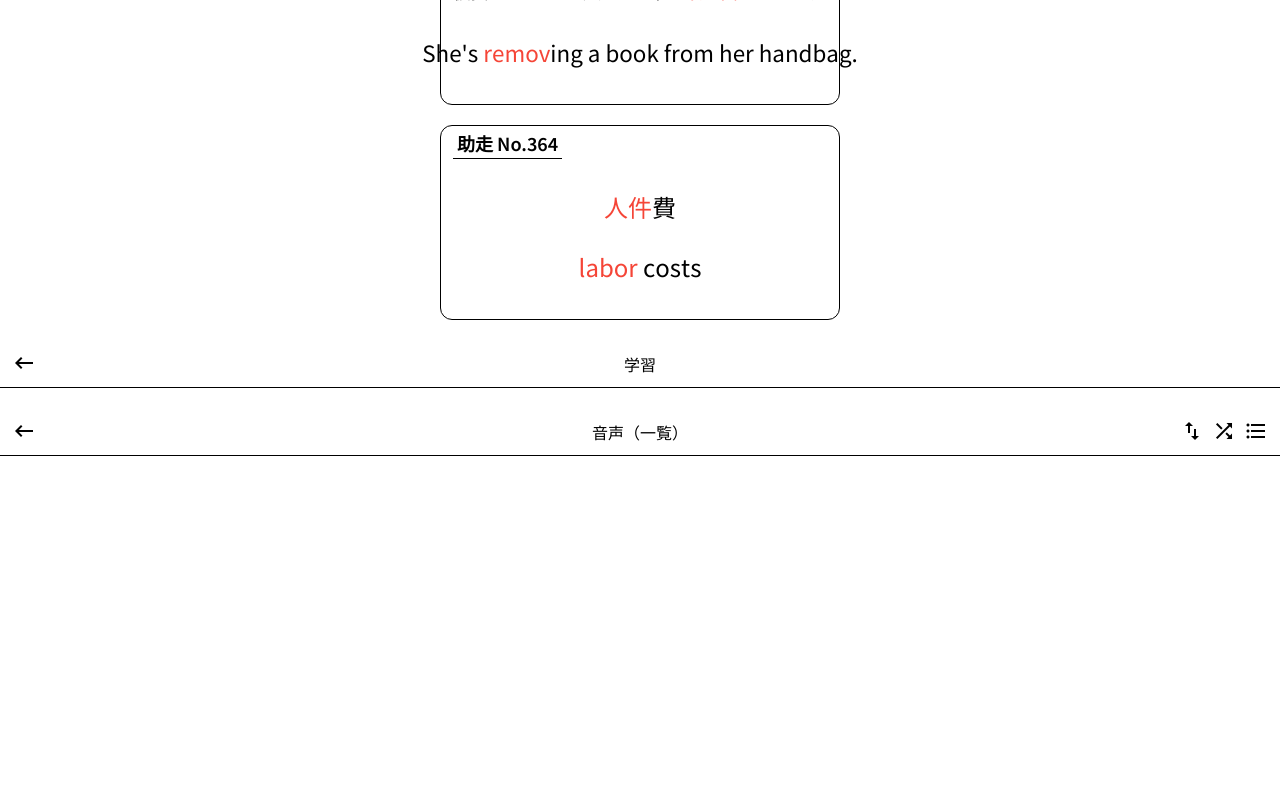
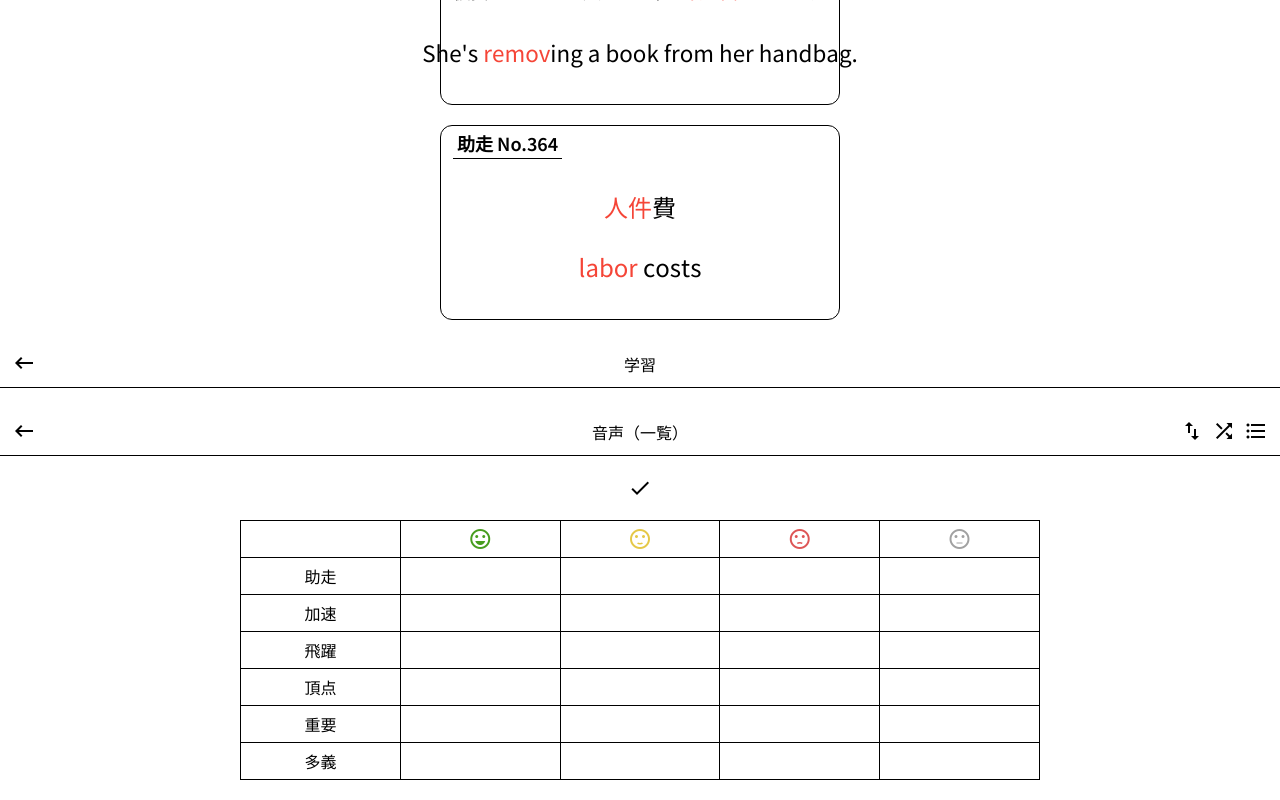
Before and after one commit to hayato24s/wordbook, a Vue app: page /preview in a window 1280 px wide. Shown: the part 2102-2902 px from the top of the page. Before the commit the page ends 2578 px from the top, so only its background shows below. Built offline with nearby package versions, Linux system fonts and the light colour scheme.

Commit message:
add: component Table

```diff
--- /dev/null
+++ b/src/components/Checkbox.vue
@@ -0,0 +1,29 @@
+<script lang="ts">
+import { defineComponent } from "@vue/runtime-core";
+
+export default defineComponent({
+  name: "CheckBox",
+  props: {
+    checked: {
+      type: Boolean,
+      required: true,
+    },
+  },
+  setup() {},
+});
+</script>
+
+<template>
+  <div class="check-box">
+    <div v-show="checked" class="check-box__icon material-icons">check</div>
+  </div>
+</template>
+
+<style lang="scss" scoped>
+@import "~/scss/main.scss";
+
+.check-box {
+  width: 2.4rem;
+  height: 2.4rem;
+}
+</style>
--- /dev/null
+++ b/src/components/Table.vue
@@ -0,0 +1,77 @@
+<script lang="ts">
+import { defineComponent, PropType } from "@vue/runtime-core";
+import { Evaluation, evaluations } from "~/entities/evaluation";
+import { chapters, chapterMap, Chapter } from "~/entities/word";
+import CheckBox from "~/components/CheckBox.vue";
+import Face from "~/components/Face.vue";
+
+export default defineComponent({
+  name: "Table",
+  components: {
+    CheckBox,
+    Face,
+  },
+  props: {
+    filter: {
+      type: Object as PropType<Record<Chapter, Record<Evaluation, boolean>>>,
+      required: true,
+    },
+  },
+  emits: ["update:filter"],
+  setup() {
+    return {
+      evaluations,
+      chapters,
+      chapterMap,
+    };
+  },
+});
+</script>
+
+<template>
+  <div class="table">
+    <div class="table__data" />
+    <template v-for="evaluation in evaluations" :key="evaluation">
+      <div class="table__data">
+        <Face :name="evaluation" />
+      </div>
+    </template>
+    <template v-for="(chapter, i) in chapters" :key="chapter">
+      <div class="table__data">
+        {{ chapterMap[chapter] }}
+      </div>
+      <template v-for="(evaluation, j) in evaluations" :key="i * 4 + j">
+        <div
+          @click="$emit('update:filter', { chapter, evaluation })"
+          class="table__data"
+        >
+          <CheckBox :checked="filter[chapter][evaluation]" />
+        </div>
+      </template>
+    </template>
+  </div>
+</template>
+
+<style lang="scss" scoped>
+@import "~/scss/main.scss";
+
+.table {
+  width: min(90%, 80rem);
+  padding: 1px;
+
+  display: grid;
+  grid-template-columns: repeat(5, 1fr);
+  grid-template-rows: repeat(7, 3.6rem);
+  gap: 1px;
+
+  background: $black;
+
+  font-size: 1.6rem;
+
+  &__data {
+    background: $white;
+    @include button-cursor;
+    @include center-flex;
+  }
+}
+</style>
--- a/src/entities/word.ts
+++ b/src/entities/word.ts
@@ -28,6 +28,15 @@ export type Word = {
 };
 
 export type ChapterJa = "助走" | "加速" | "飛躍" | "頂点" | "重要" | "多義";
+
+export const chapters: Chapter[] = [
+  "Beginning",
+  "Acceleration",
+  "Leap",
+  "Top",
+  "Important",
+  "Multiple",
+];
 
 export const chapterMap: Record<Chapter, ChapterJa> = {
   Beginning: "助走",
--- a/src/pages/Preview.vue
+++ b/src/pages/Preview.vue
@@ -1,14 +1,16 @@
 <script lang="ts">
-import { defineComponent, onMounted, ref } from "@vue/runtime-core";
+import { defineComponent, ref, reactive } from "@vue/runtime-core";
 import Button from "~/components/Button.vue";
 import IconButton from "~/components/IconButton.vue";
 import SvgWrapper from "~/components/SvgWrapper.vue";
 import Face from "~/components/Face.vue";
 import EvaluationButton from "~/components/EvaluationButton.vue";
 import Question from "~/components/Question.vue";
-import { Word } from "~/entities/word";
-import { Context } from "vm";
+import { Chapter, chapters, Word } from "~/entities/word";
 import Header from "~/components/Header.vue";
+import Table from "~/components/Table.vue";
+import CheckBox from "~/components/CheckBox.vue";
+import { Evaluation, evaluations } from "~/entities/evaluation";
 
 export default defineComponent({
   name: "Preview",
@@ -20,6 +22,8 @@ export default defineComponent({
     EvaluationButton: EvaluationButton,
     Question: Question,
     Header,
+    Table,
+    CheckBox,
   },
   setup() {
     const handleClick = () => {
@@ -156,12 +160,37 @@ export default defineComponent({
       ],
     };
 
+    const checked = ref(true);
+
+    const filter = reactive<Record<Chapter, Record<Evaluation, boolean>>>(
+      chapters.reduce((obj1, chapter) => {
+        obj1[chapter] = evaluations.reduce((obj2, evaluation) => {
+          obj2[evaluation] = false;
+          return obj2;
+        }, {} as Record<Evaluation, boolean>);
+        return obj1;
+      }, {} as Record<Chapter, Record<Evaluation, boolean>>)
+    );
+
+    const updateFilter = ({
+      chapter,
+      evaluation,
+    }: {
+      chapter: Chapter;
+      evaluation: Evaluation;
+    }) => {
+      filter[chapter][evaluation] = !filter[chapter][evaluation];
+    };
+
     return {
       handleClick,
       word1,
       word2,
       word3,
       word4,
+      checked,
+      filter,
+      updateFilter,
     };
   },
 });
@@ -213,6 +242,8 @@ export default defineComponent({
         <IconButton size="small" color="black" iconName="list" />
       </template>
     </Header>
+    <CheckBox @click="() => (checked = !checked)" :checked="checked" />
+    <Table @update:filter="updateFilter" :filter="filter" />
   </div>
 </template>
 
--- a/src/scss/_mixin.scss
+++ b/src/scss/_mixin.scss
@@ -2,3 +2,10 @@
   cursor: pointer;
   user-select: none;
 }
+
+@mixin center-flex($direction: row) {
+  display: flex;
+  justify-content: center;
+  align-items: center;
+  flex-direction: $direction;
+}
```
